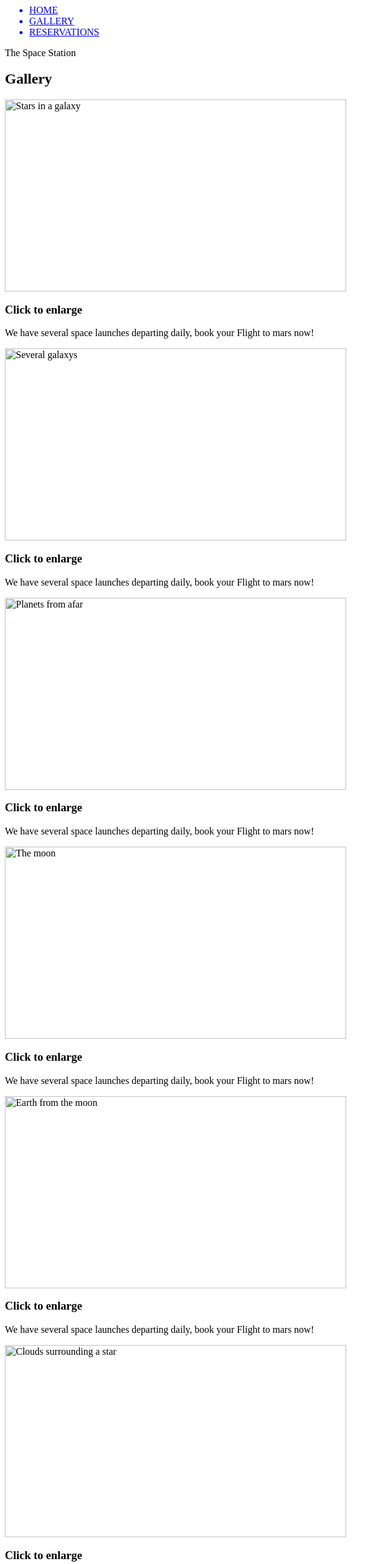
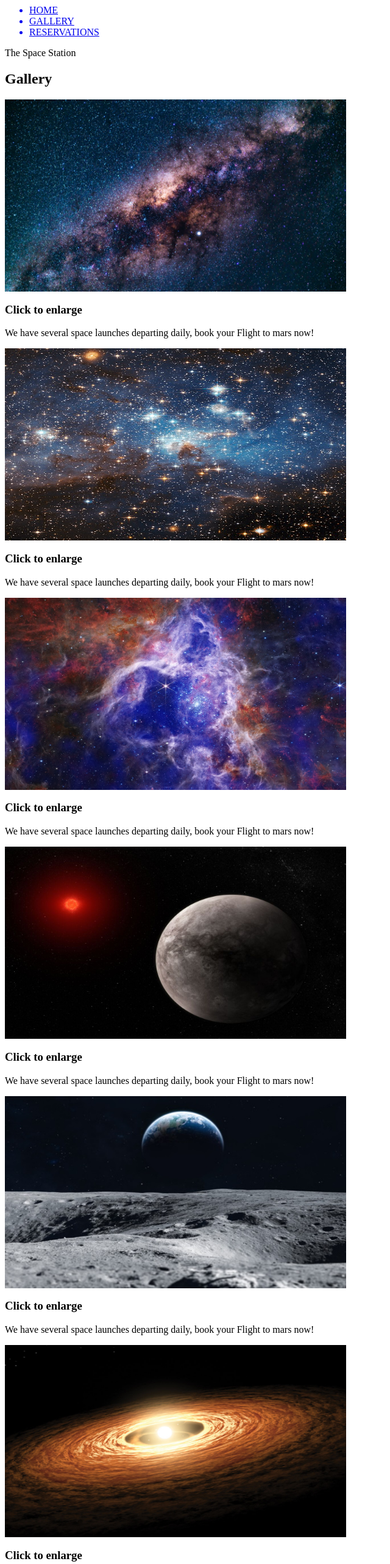
Before and after one commit to Samp1997/HTML-and-CSS-Projects, a plain HTML site: page index.html in a window 1280 px wide. Shown: the top 2564 px of the page at 61% size, without its empty margins (0-640 px from the left). Drawn offline with Linux system fonts and the light colour scheme.

Commit message:
Add files via upload

```diff
--- a/index.html
+++ b/index.html
@@ -37,7 +37,7 @@
 				<!--PHOTO CONTAINER 1 -->
 				<div>
 					<div>
-					<img src="./images/thumbnail_1.png" alt="Stars in a galaxy" width="560" height="315">
+					<img src="thumbnail_1.png" alt="Stars in a galaxy" width="560" height="315">
 						<div>
 							<h3>Click to enlarge</h3>
 							<p>We have several space launches departing daily, book your Flight to mars now!</P>
@@ -49,7 +49,7 @@
 				<!--PHOTO CONTAINER 2 -->
 				<div>
 					<div>
-					<img src="./images/thumbnail_2.png" alt="Several galaxys" width="560" height="315">
+					<img src="thumbnail_2.png" alt="Several galaxys" width="560" height="315">
 						<div>
 							<h3>Click to enlarge</h3>
 							<p>We have several space launches departing daily, book your Flight to mars now!</P>
@@ -61,7 +61,7 @@
 				<!--PHOTO CONTAINER 3 -->
 				<div>
 					<div>
-					<img src="./images/thumbnail_3.png" alt="Planets from afar" width="560" height="315">
+					<img src="thumbnail_3.png" alt="Planets from afar" width="560" height="315">
 						<div>
 							<h3>Click to enlarge</h3>
 							<p>We have several space launches departing daily, book your Flight to mars now!</P>
@@ -73,7 +73,7 @@
 				<!--PHOTO CONTAINER 4 -->
 				<div>
 					<div>
-					<img src="./images/thumbnail_4.png" alt="The moon" width="560" height="315">
+					<img src="thumbnail_4.png" alt="The moon" width="560" height="315">
 						<div>
 							<h3>Click to enlarge</h3>
 							<p>We have several space launches departing daily, book your Flight to mars now!</P>
@@ -85,7 +85,7 @@
 				<!--PHOTO CONTAINER 5 -->
 				<div>
 					<div>
-					<img src="./images/thumbnail_5.png" alt="Earth from the moon" width="560" height="315">
+					<img src="thumbnail_5.png" alt="Earth from the moon" width="560" height="315">
 						<div>
 							<h3>Click to enlarge</h3>
 							<p>We have several space launches departing daily, book your Flight to mars now!</P>
@@ -97,7 +97,7 @@
 				<!--PHOTO CONTAINER 6 -->
 				<div>
 					<div>
-					<img src="./images/thumbnail_6.png" alt="Clouds surrounding a star" width="560" height="315">
+					<img src="thumbnail_6.png" alt="Clouds surrounding a star" width="560" height="315">
 						<div>
 							<h3>Click to enlarge</h3>
 							<p>We have several space launches departing daily, book your Flight to mars now!</P>
@@ -109,7 +109,7 @@
 				<!--PHOTO CONTAINER 7 -->
 				<div>
 					<div>
-					<img src="./images/thumbnail_7.png" alt="Mars" width="560" height="315">
+					<img src="thumbnail_7.png" alt="Mars" width="560" height="315">
 						<div>
 							<h3>Click to enlarge</h3>
 							<p>We have several space launches departing daily, book your Flight to mars now!</P>
@@ -121,7 +121,7 @@
 				<!--PHOTO CONTAINER 8 -->
 				<div>
 					<div>
-					<img src="./images/thumbnail_8.png" alt="Earth" width="560" height="315">
+					<img src="thumbnail_8.png" alt="Earth" width="560" height="315">
 						<div>
 							<h3>Click to enlarge</h3>
 							<p>We have several space launches departing daily, book your Flight to mars now!</P>
@@ -133,7 +133,7 @@
 				<!--PHOTO CONTAINER 9 -->
 				<div>
 					<div>
-					<img src="./images/thumbnail_9.png" alt="Mars" width="560" height="315">
+					<img src="thumbnail_9.png" alt="Mars" width="560" height="315">
 						<div>
 							<h3>Click to enlarge</h3>
 							<p>We have several space launches departing daily, book your Flight to mars now!</P>
```
